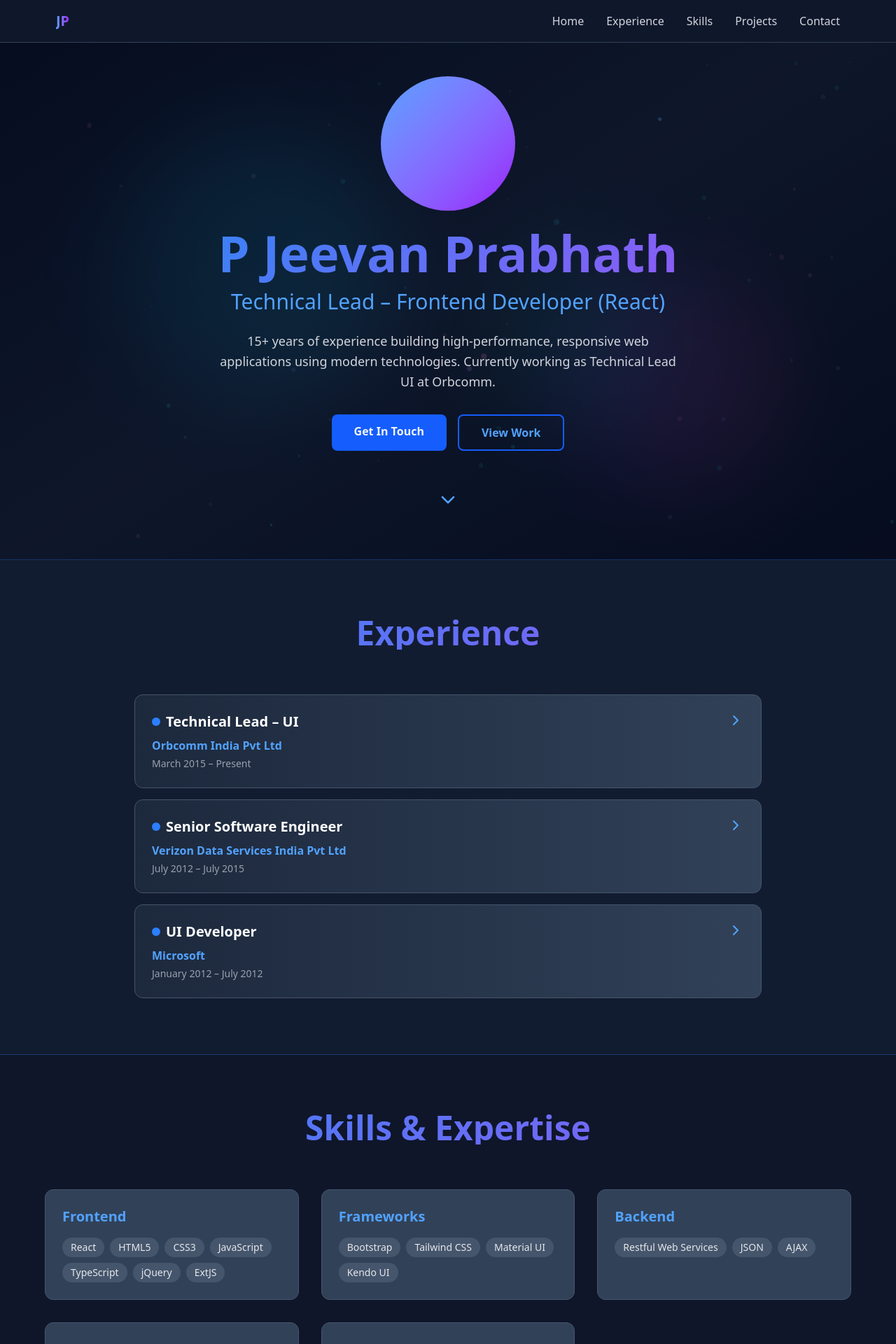
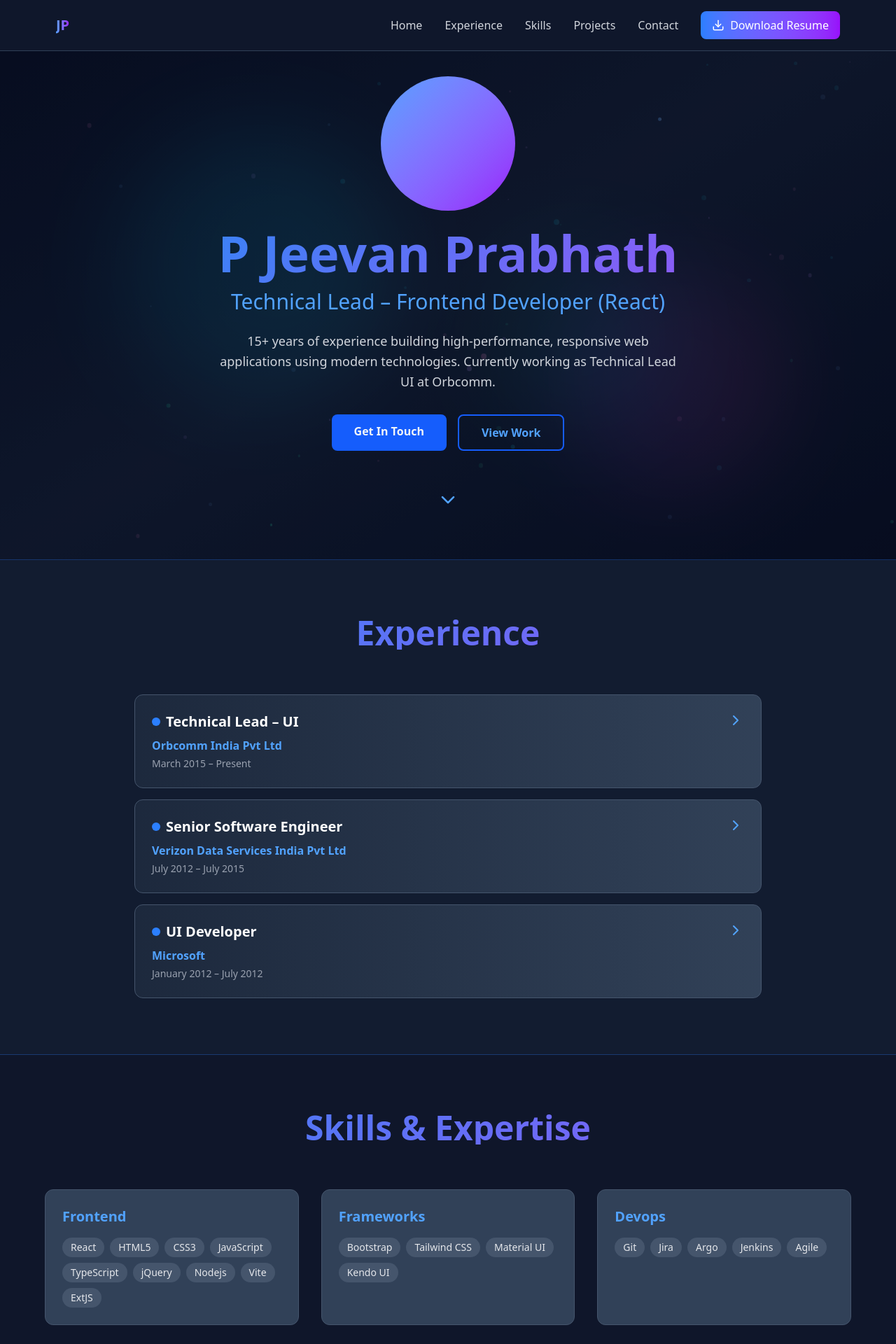
Before and after one commit to nivedh-cloud/jeevan-resume, a React (Vite) app: page / in a window 1280 px wide. Shown: the top 1920 px of the page at 70% size. Built offline with nearby package versions, Linux system fonts and the light colour scheme.

Commit message:
added download

```diff
--- a/src/components/Navigation.tsx
+++ b/src/components/Navigation.tsx
@@ -1,6 +1,6 @@
 import { motion } from 'framer-motion';
 import { useState } from 'react';
-import { Menu, X } from 'lucide-react';
+import { Menu, X, Download } from 'lucide-react';
 
 export const Navigation = () => {
   const [isOpen, setIsOpen] = useState(false);
@@ -12,6 +12,50 @@ export const Navigation = () => {
     { name: 'Projects', href: '#projects' },
     { name: 'Contact', href: '#contact' },
   ];
+
+  const handleDownloadResume = async () => {
+    try {
+      // Get the base path from the current location
+      const basePath = window.location.pathname.split('/jeevan-resume')[0] + '/jeevan-resume';
+      const fileUrl = basePath + '/Jeevan_Prabhath_Resume.pdf';
+
+      // Try to use File System Access API for folder selection (modern browsers)
+      if ('showSaveFilePicker' in window) {
+        try {
+          const handle = await (window as any).showSaveFilePicker({
+            suggestedName: 'Jeevan_Prabhath_Resume.pdf',
+            types: [{ description: 'PDF Files', accept: { 'application/pdf': ['.pdf'] } }],
+          });
+
+          const response = await fetch(fileUrl);
+          if (!response.ok) throw new Error('Failed to fetch file');
+
+          const blob = await response.blob();
+          const writable = await handle.createWritable();
+          await writable.write(blob);
+          await writable.close();
+        } catch (error: any) {
+          // If user cancels file picker or an error occurs, use fallback
+          if (error.name === 'AbortError') {
+            return; // User cancelled
+          }
+          throw error;
+        }
+      } else {
+        // Fallback: simple download to browser's default downloads folder
+        const link = document.createElement('a');
+        link.href = fileUrl;
+        link.download = 'Jeevan_Prabhath_Resume.pdf';
+        link.setAttribute('target', '_blank');
+        document.body.appendChild(link);
+        link.click();
+        document.body.removeChild(link);
+      }
+    } catch (error) {
+      console.error('Download failed:', error);
+      alert('Failed to download resume. Please try again.');
+    }
+  };
 
   return (
     <motion.nav
@@ -51,6 +95,18 @@ export const Navigation = () => {
               {item.name}
             </motion.a>
           ))}
+          <motion.button
+            onClick={handleDownloadResume}
+            initial={{ opacity: 0, y: -20 }}
+            animate={{ opacity: 1, y: 0 }}
+            transition={{ delay: 0.1 + navItems.length * 0.1 }}
+            className="flex items-center gap-2 px-4 py-2 bg-gradient-to-r from-blue-500 to-purple-600 text-white rounded-lg hover:from-blue-600 hover:to-purple-700 transition-all font-medium"
+            whileHover={{ scale: 1.05 }}
+            whileTap={{ scale: 0.95 }}
+          >
+            <Download size={18} />
+            Download Resume
+          </motion.button>
         </div>
 
         {/* Mobile Menu Button */}
@@ -91,6 +147,18 @@ export const Navigation = () => {
                 {item.name}
               </motion.a>
             ))}
+            <motion.button
+              onClick={() => {
+                handleDownloadResume();
+                setIsOpen(false);
+              }}
+              className="w-full flex items-center justify-center gap-2 px-4 py-2 bg-gradient-to-r from-blue-500 to-purple-600 text-white rounded-lg hover:from-blue-600 hover:to-purple-700 transition-all font-medium mt-4"
+              whileHover={{ scale: 1.02 }}
+              whileTap={{ scale: 0.95 }}
+            >
+              <Download size={18} />
+              Download Resume
+            </motion.button>
           </div>
         </motion.div>
       )}
--- a/src/data/resumeData.ts
+++ b/src/data/resumeData.ts
@@ -6,11 +6,12 @@ export const resumeData = {
   summary: "Extensive experience in analysis, design and development of websites as a web developer with strong application analysis, design, development, debugging and problem-solving skills. Passionate about creating responsive, high-performance web applications with modern technologies.",
 
   skills: {
-    frontend: ["React", "HTML5", "CSS3", "JavaScript", "TypeScript",  "jQuery", "ExtJS"],
+    frontend: ["React", "HTML5", "CSS3", "JavaScript", "TypeScript",  "jQuery", "Nodejs","Vite", "ExtJS"],
     frameworks: ["Bootstrap", "Tailwind CSS", "Material UI", "Kendo UI"],
+    devops: ["Git", "Jira", "Argo", "Jenkins", "Agile"],
     backend: ["Restful Web Services", "JSON", "AJAX"],
-    tools: ["Visual Studio", "Git", "SVN", "Photoshop", "Adobe Suite", "Figma"],
-    other: ["Responsive Design", "Cross-browser Compatibility", "UI/UX Design", "Agile"]
+    tools: ["Visual Studio", "Photoshop", "Adobe Suite", "Figma"],
+    other: ["Responsive Design", "Cross-browser Compatibility", "UI/UX Design"]
   },
 
   experience: [
```
Also changed, not shown: 1 other file (tests, documents, lock files or other folders).
